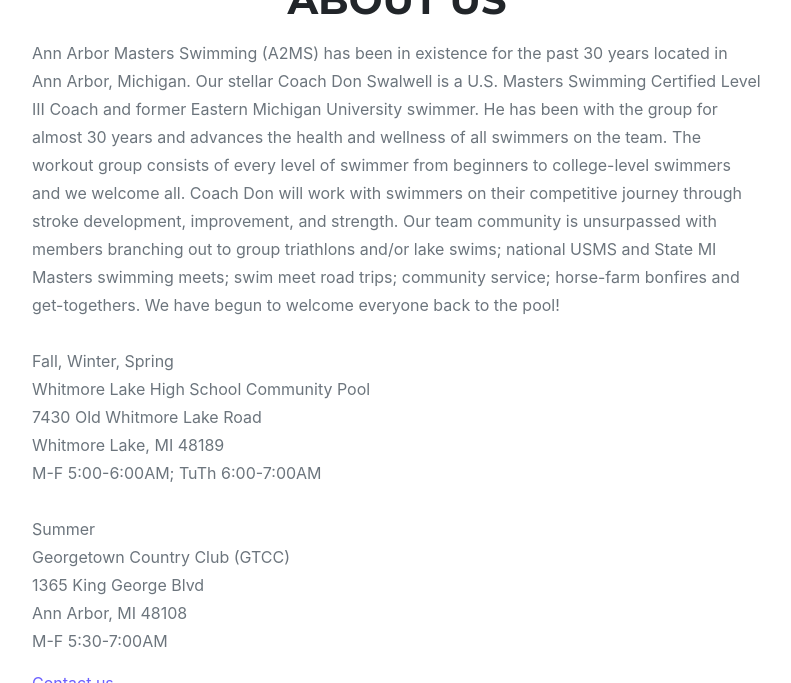
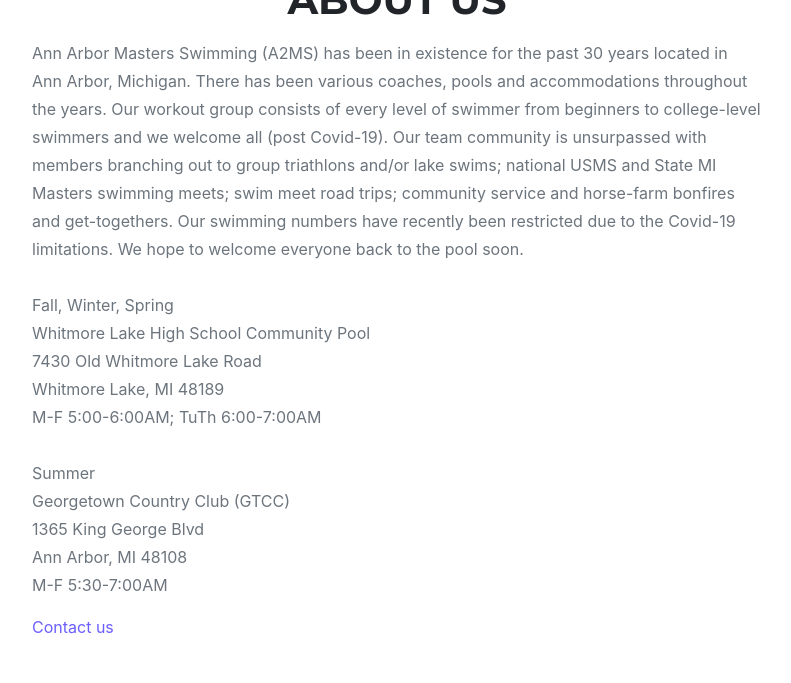
Before and after one commit to AnnArborMastersSwimming/annarbormastersswimming.github.io, a Jekyll site: the page built from index.md, in a window 1280 px wide and 900 px high, scrolled down 983 px, cut to the strip 217-900 px from the top of the window. Shown: the whole strip, without its empty margins (243-1034 px from the left). Built offline with Jekyll 4.4.1, drawn with Linux system fonts in a browser that asks for light colours; some web fonts are replaced.

Commit message:
reverted the text back to *hope to welcome everyone back to the pool soon*

```diff
--- a/_data/sitetext.yml
+++ b/_data/sitetext.yml
@@ -17,13 +17,15 @@ en: &DEFAULT_EN
   about:
     title: "About us"
     image: "assets/img/team_summer_2021.jpg"
-    text: "Ann Arbor Masters Swimming (A2MS) has been in existence for the past 30 years located in Ann Arbor, Michigan.
-Our stellar Coach Don Swalwell is a U.S. Masters Swimming Certified Level III Coach and former Eastern Michigan University swimmer.
-He has been with the group for almost 30 years and advances the health and wellness of all swimmers on the team. The workout group consists of
-every level of swimmer from beginners to college-level swimmers and we welcome all. Coach Don will work with swimmers on their competitive
-journey through stroke development, improvement, and strength. Our team community is unsurpassed with members branching out to group triathlons
-and/or lake swims; national USMS and State MI Masters swimming meets; swim meet road trips; community service; horse-farm bonfires and get-togethers.
-We have begun to welcome everyone back to the pool! <br>
+    text: "Ann Arbor Masters Swimming (A2MS) has been in existence for the past
+30 years located in Ann Arbor, Michigan.  There has been various coaches,
+pools and accommodations throughout the years.  Our workout group consists
+of every level of swimmer from beginners to college-level swimmers and we
+welcome all (post Covid-19). Our team community is unsurpassed with members
+branching out to group triathlons and/or lake swims; national USMS and State
+MI Masters swimming meets; swim meet road trips; community service and horse-farm
+bonfires and get-togethers. Our swimming numbers have recently been restricted
+due to the Covid-19 limitations. We hope to welcome everyone back to the pool soon.<br>
 <br>
 Fall, Winter, Spring<br>
 Whitmore Lake High School Community Pool<br>
```
